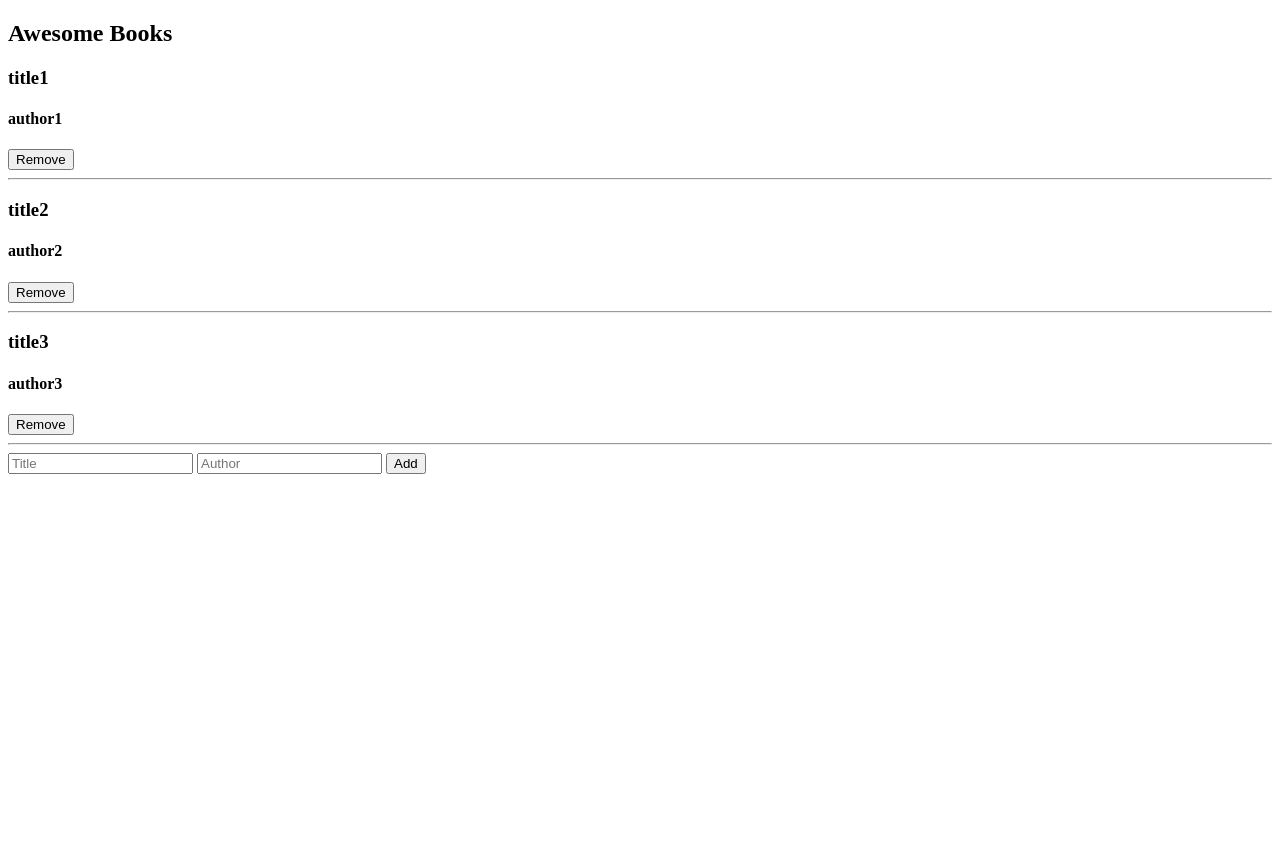
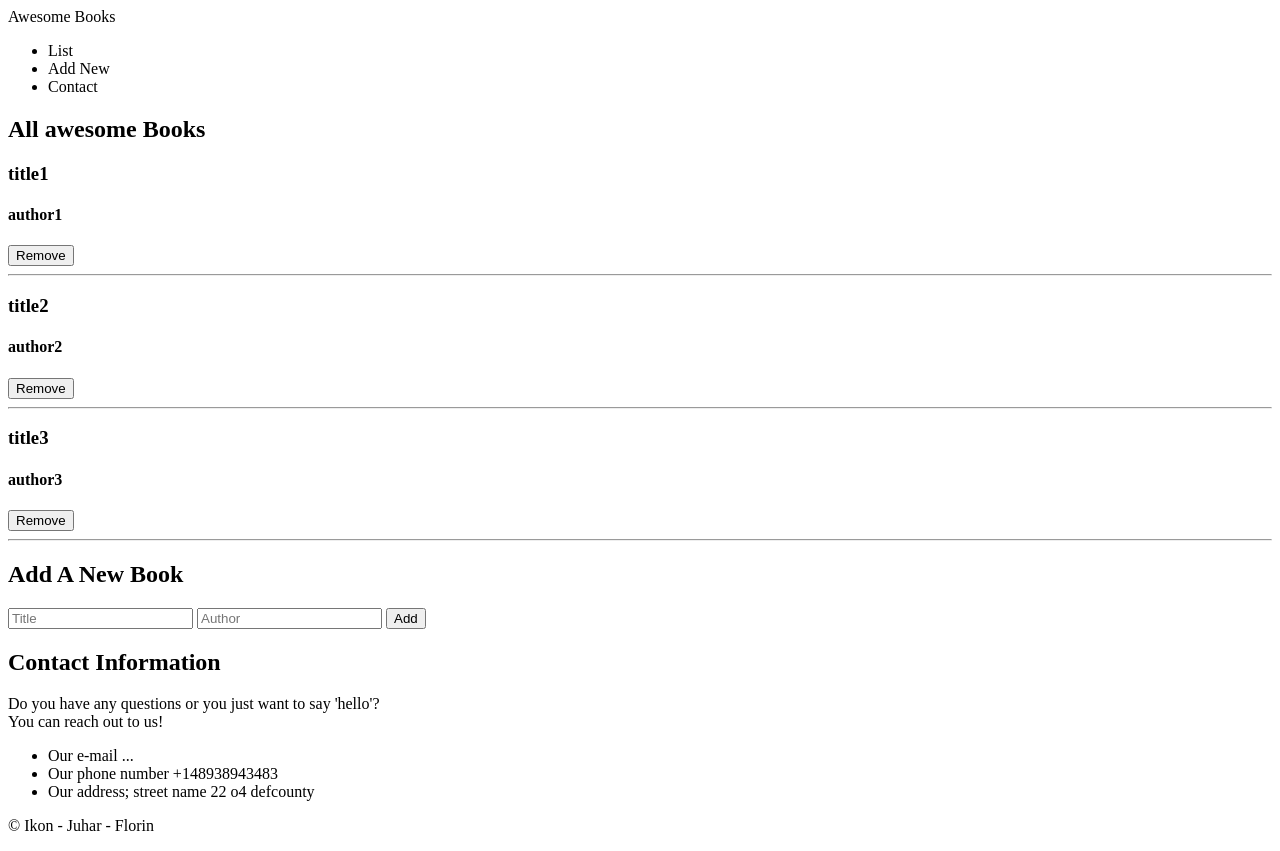
Before and after one commit to UsirusenIkon/Awesome-books, a plain HTML site: page index.html in a window 1280 px wide. Before the commit the page ends 800 px from the top, so only its background shows below. Drawn offline with Linux system fonts and the light colour scheme.

Commit message:
Add list,Add new and Contact page

```diff
--- a/index.html
+++ b/index.html
@@ -9,20 +9,41 @@
   <title>Awesome Books</title>
 </head>
 <body>
-  <section>
-    <h1>Awesome Books</h1>
+  <nav class="nav flex space-btw">
+    <div class="logo">Awesome Books</div>
+    <ul class="nav-items flex">
+      <li class="items">List</li>
+      <li class="items">Add New</li>
+      <li class="items">Contact</li>
+    </ul>
+  </nav>
+  <section class="books">
+    <h1>All awesome Books</h1>
     <div class="bookList"></div>
-    <div>
-      <form class="form" >
+  </section>
+  <section class="add-book">
+    <h1>Add A New Book</h1>
+    <form class="form flex">
       <label for="Title">
-          <input class="title" name="book title" type="text" placeholder="Title" maxlength="30" required>
+        <input class="title input" name="book title" type="text" placeholder="Title" maxlength="30" required>
       </label>
       <label for="Author">
-          <input class="author" name="book name" type="text" placeholder="Author" maxlength="30" required>
+        <input class="author input" name="book name" type="text" placeholder="Author" maxlength="30" required>
       </label>
       <button class="submit" type="button">Add</button>
     </form>
-    </div>
   </section>
+  <section class="contact-me">
+    <h1>Contact Information</h1>
+    <p>Do you have any questions or you just want to say 'hello'?<br>You can reach out to us!</p>
+    <ul class="contact-items flex">
+      <li>Our e-mail ...</li>
+      <li>Our phone number +148938943483</li>
+      <li>Our address; street name 22 o4 defcounty</li>
+    </ul>
+  </section>
+  <footer>
+    <p class="footer">&copy Ikon - Juhar - Florin</p>
+  </footer>
 </body>
 </html>
```
Lines whose indentation alone changed are shown as unchanged.
